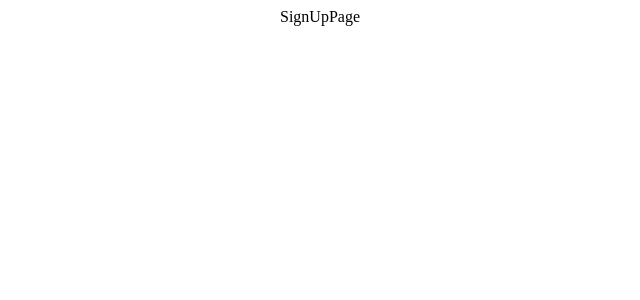
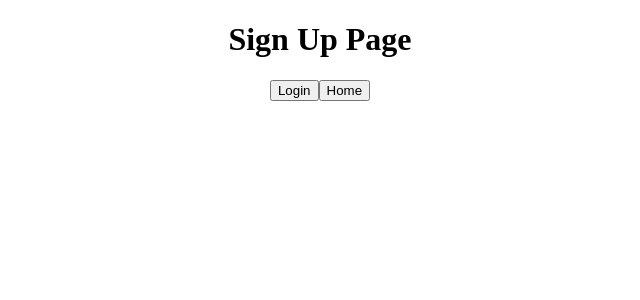
Before and after one commit to graydonbenson/onthehouse, a React (Create React App) app in the folder frontend/: page /signup in a window 1280 px wide. Shown: the top 300 px of the page, without its empty margins (320-960 px from the left). Built offline with nearby package versions, Linux system fonts and the light colour scheme.

Commit message:
Add buttons to route to pages

```diff
--- a/frontend/src/pages/HomePage.js
+++ b/frontend/src/pages/HomePage.js
@@ -1,8 +1,14 @@
-import React from 'react'
+import React from 'react';
+import { useNavigate } from "react-router-dom";
 
 function HomePage() {
+  const navigate = useNavigate();
   return (
-    <div>HomePage</div>
+    <div>
+      <h1>Home Page</h1>
+      <button onClick={() => { navigate("/login"); }}>Login</button>
+      <button onClick={() => { navigate("/signup"); }}>Sign Up</button>
+    </div>
   );
 };
 
--- a/frontend/src/pages/LoginPage.js
+++ b/frontend/src/pages/LoginPage.js
@@ -1,8 +1,14 @@
 import React from 'react'
+import { useNavigate } from 'react-router';
 
 function LoginPage() {
+  const navigate = useNavigate();
   return (
-    <div>LoginPage</div>
+    <div>
+      <h1>Login Page</h1>
+      <button onClick={() => { navigate("/"); }}>Home</button>
+      <button onClick={() => { navigate("/signup"); }}>Sign Up</button>
+    </div>
   );
 };
 
--- a/frontend/src/pages/SignUpPage.js
+++ b/frontend/src/pages/SignUpPage.js
@@ -1,8 +1,14 @@
 import React from 'react'
+import { useNavigate } from 'react-router';
 
 function SignUpPage() {
+  const navigate = useNavigate();
   return (
-    <div>SignUpPage</div>
+    <div>
+      <h1>Sign Up Page</h1>
+      <button onClick={() => { navigate("/login"); }}>Login</button>
+      <button onClick={() => { navigate("/"); }}>Home</button>
+    </div>
   );
 };
 
```
